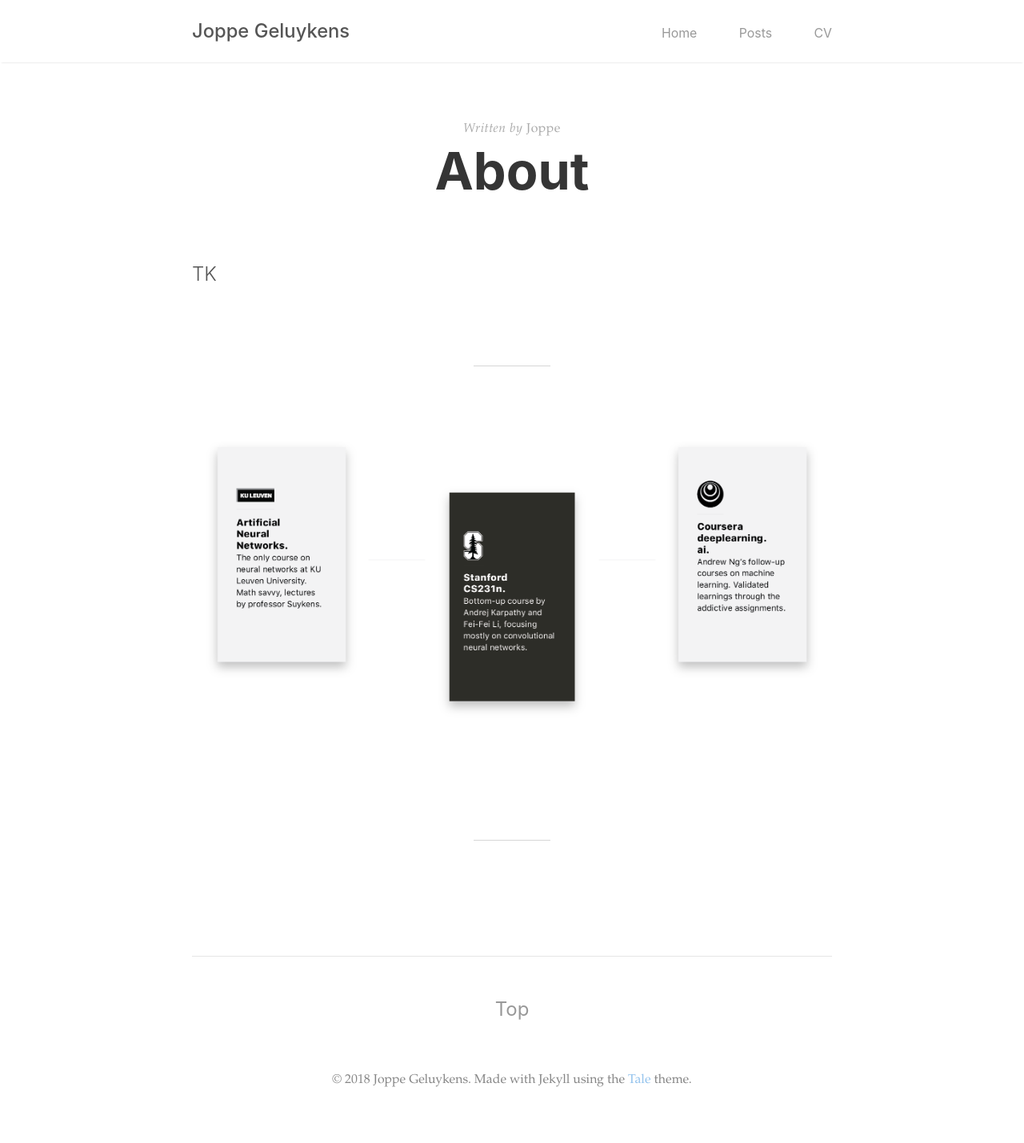
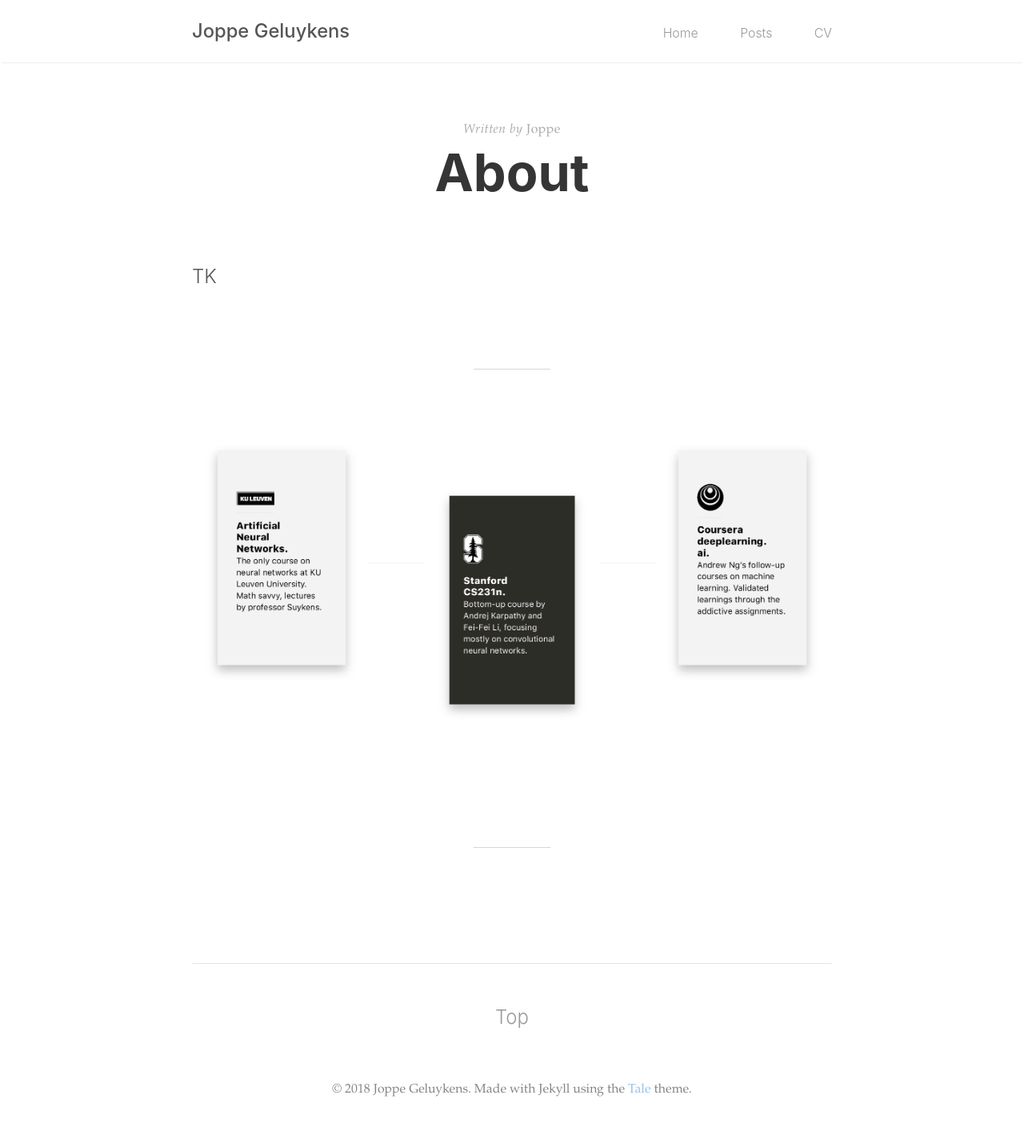
Before and after one commit to jppgks/blog, a Jekyll site: the page built from index.md, in a window 1280 px wide. Shown: the whole page at 80% size. Built offline with Jekyll 4.4.1, drawn with Linux system fonts in a browser that asks for light colours.

Commit message:
Update _base.scss

```diff
--- a/_sass/_base.scss
+++ b/_sass/_base.scss
@@ -1,6 +1,6 @@
 * {
   @include box-sizing;
-  line-height: 1.5;
+  line-height: 1.6;
 }
 
 html,
@@ -8,6 +8,7 @@
   color: $default-color;
   margin: 0;
   padding: 0;
+  font-weight: 300;
 }
 
 html {
```
